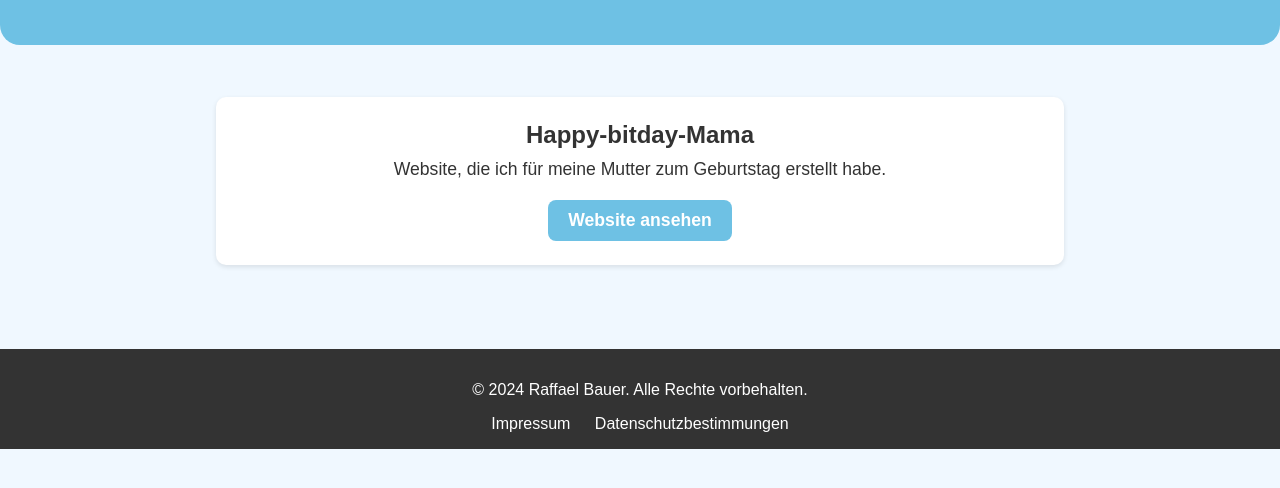
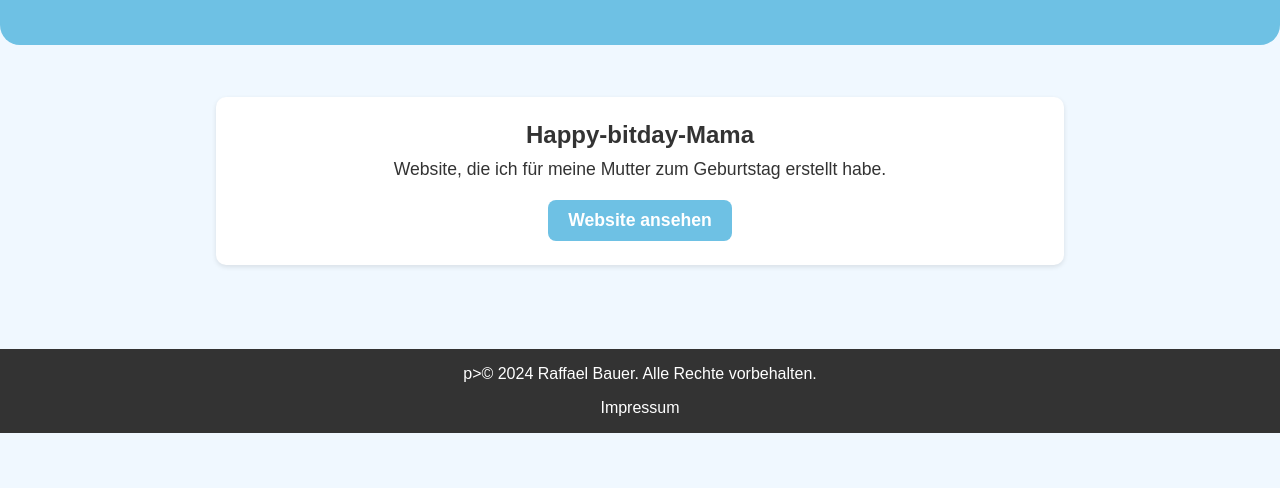
Before and after one commit to raffaelbauer/Hilfreiche-Seiten, a plain HTML site: page index.html in a window 1280 px wide. Shown: the part 106-594 px from the top of the page. Drawn offline with Linux system fonts and the light colour scheme.

Commit message:
Update index.html

```diff
--- a/index.html
+++ b/index.html
@@ -102,9 +102,10 @@
 </section>
 
     <footer>
-    <p>&copy; 2024 Raffael Bauer. Alle Rechte vorbehalten.</p>
+        p>&copy; 2024 Raffael Bauer. Alle Rechte vorbehalten.</p>
     <a href="https://raffaelbauer.github.io/Impressum/">Impressum</a>
-    <a href="https://raffaelbauer.github.io/Datenschutzbestimmungen/">Datenschutzbestimmungen</a>
+    <a href="htt
+
     </footer>
 
 </body>
```
